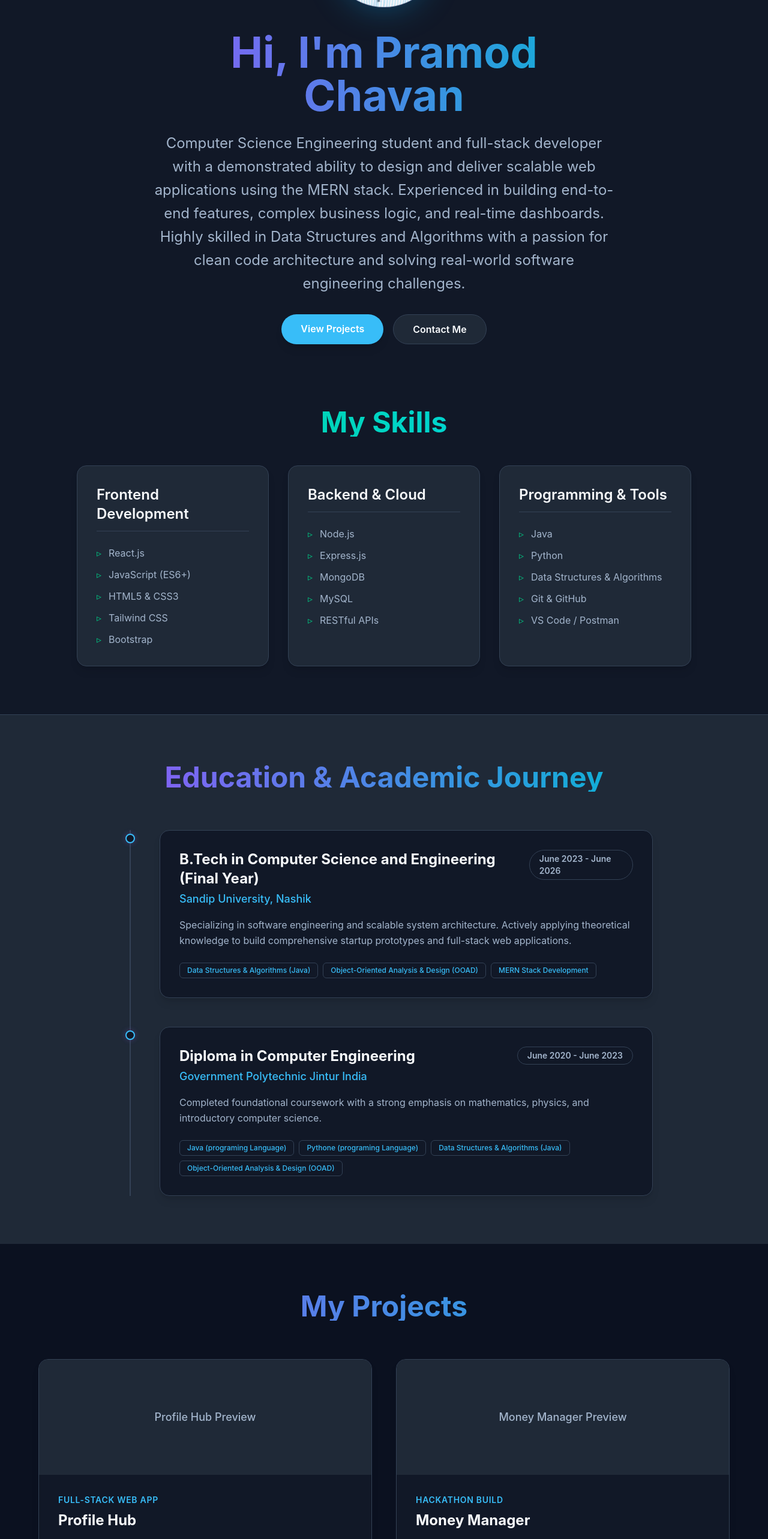
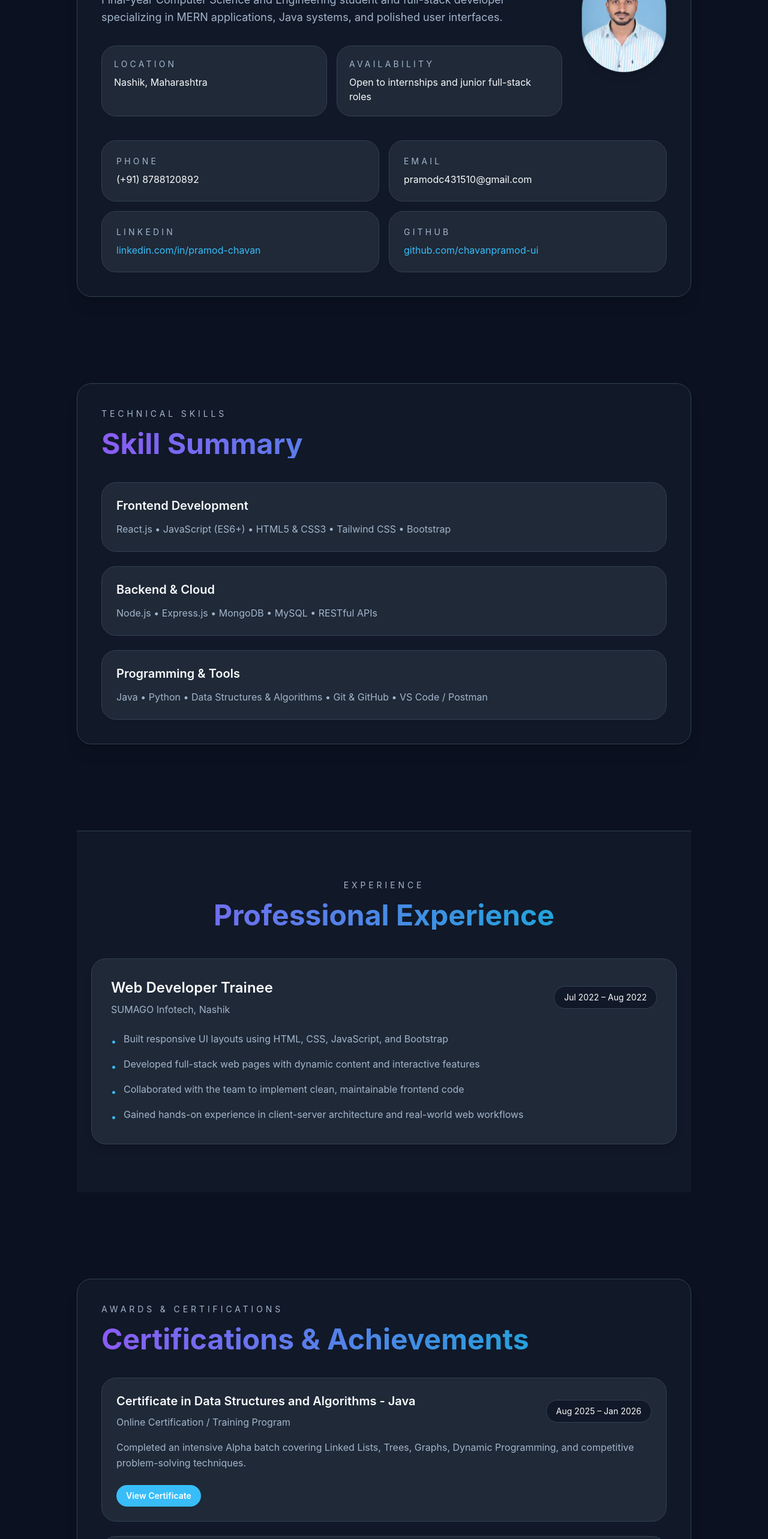
Before and after one commit to chavanpramod-ui/portfolio_frontend, a React (Vite) app: page / in a window 1280 px wide. Shown: the part 200-2766 px from the top of the page at 60% size. Built offline with nearby package versions, Linux system fonts and the light colour scheme.

Commit message:
add info

```diff
--- a/src/App.jsx
+++ b/src/App.jsx
@@ -1,6 +1,8 @@
 import { useEffect, useState } from 'react';
 import Hero from './components/Hero';
 import Skills from './components/Skills';
+import Experience from './components/Experience';
+import Awards from './components/Awards';
 import Education from './components/Education';
 import ProjectGallery from './components/ProjectGallery';
 import Contact from './components/Contact';
@@ -15,7 +17,7 @@ function App() {
   const toggleTheme = () => setTheme((prev) => (prev === 'dark' ? 'light' : 'dark'));
 
   return (
-    <div className="min-h-screen font-sans bg-[var(--page-bg)] text-[var(--text)] transition-colors duration-500">
+    <div className="min-h-screen bg-[var(--page-bg)] text-[var(--text)] transition-colors duration-500 px-6 py-8">
       <div className="fixed right-6 top-6 z-50">
         <button
           onClick={toggleTheme}
@@ -25,11 +27,15 @@ function App() {
         </button>
       </div>
 
-      <Hero />
-      <Skills />
-      <Education />
-      <ProjectGallery />
-      <Contact />
+      <div className="mx-auto max-w-5xl space-y-16">
+        <Hero />
+        <Skills />
+        <Experience />
+        <Awards />
+        <Education />
+        <ProjectGallery />
+        <Contact />
+      </div>
     </div>
   );
 }
--- /dev/null
+++ b/src/components/Awards.jsx
@@ -0,0 +1,58 @@
+const Awards = () => {
+  const awards = [
+    {
+      title: 'Certificate in Data Structures and Algorithms - Java',
+      issuer: 'Online Certification / Training Program',
+      duration: 'Aug 2025 – Jan 2026',
+      details: 'Completed an intensive Alpha batch covering Linked Lists, Trees, Graphs, Dynamic Programming, and competitive problem-solving techniques.',
+      link: 'https://drive.google.com/file/d/1JNxdKf_elMTPSOFfhnVlcKnDU3LNTBoK/view'
+    },
+    {
+      title: 'Full Stack Web Development - MERN',
+      issuer: 'Industry Certification Program',
+      duration: 'Jan 2026 – May 2026',
+      details: 'Earned certification in full-stack MERN development with a focus on responsive UI, REST APIs, database design, and deployment workflows.',
+      link: 'https://drive.google.com/file/d/1LItvdJ0m8NUGxSFkNIvWFwZSGGEmG3Mh/view'
+    }
+  ];
+
+  return (
+    <section id="awards" className="py-20 fade-in-up">
+      <div className="bg-[var(--surface)] border border-[var(--border)] rounded-3xl p-10 shadow-xl">
+        <div className="mb-10">
+          <p className="text-sm uppercase tracking-[0.35em] text-[var(--muted)]">Awards & Certifications</p>
+          <h2 className="text-4xl md:text-5xl font-bold mt-4 gradient-text">Certifications & Achievements</h2>
+        </div>
+
+        <ul className="space-y-6 text-[var(--muted)] leading-relaxed">
+          {awards.map((award, idx) => (
+            <li key={idx} className="rounded-3xl border border-[var(--border)] bg-[var(--surface-2)] p-6">
+              <div className="flex flex-col sm:flex-row sm:items-center sm:justify-between gap-3">
+                <div>
+                  <h3 className="text-xl font-semibold text-[var(--text)]">{award.title}</h3>
+                  <p className="mt-2 text-[var(--muted)]">{award.issuer}</p>
+                </div>
+                <span className="inline-block rounded-full border border-[var(--border)] bg-[var(--surface)] px-4 py-2 text-sm text-[var(--text)]">
+                  {award.duration}
+                </span>
+              </div>
+              <p className="mt-4">{award.details}</p>
+              <div className="mt-6">
+                <a
+                  href={award.link}
+                  target="_blank"
+                  rel="noreferrer"
+                  className="inline-flex items-center rounded-full bg-[var(--accent)] px-4 py-2 text-sm font-semibold text-white hover:bg-[var(--accent-2)] transition"
+                >
+                  View Certificate
+                </a>
+              </div>
+            </li>
+          ))}
+        </ul>
+      </div>
+    </section>
+  );
+};
+
+export default Awards;
--- a/src/components/Education.jsx
+++ b/src/components/Education.jsx
@@ -11,10 +11,10 @@ const Education = () => {
     {
       id: 2,
       degree: "Diploma in Computer Engineering",
-      institution: "Government Polytechnic Jintur India",
+      institution: "Government Polytechnic Jintur, India",
       duration: "June 2020 - June 2023",
       description: "Completed foundational coursework with a strong emphasis on mathematics, physics, and introductory computer science.",
-      highlights: ["Java (programing Language)","Pythone (programing Language)","Data Structures & Algorithms (Java)","Object-Oriented Analysis & Design (OOAD)"]
+      highlights: ["Java", "Python", "Data Structures & Algorithms (Java)", "Object-Oriented Analysis & Design (OOAD)"]
     }
   ];
 
--- /dev/null
+++ b/src/components/Experience.jsx
@@ -0,0 +1,53 @@
+const Experience = () => {
+  const roles = [
+    {
+      title: 'Web Developer Trainee',
+      company: 'SUMAGO Infotech, Nashik',
+      duration: 'Jul 2022 – Aug 2022',
+      highlights: [
+        'Built responsive UI layouts using HTML, CSS, JavaScript, and Bootstrap',
+        'Developed full-stack web pages with dynamic content and interactive features',
+        'Collaborated with the team to implement clean, maintainable frontend code',
+        'Gained hands-on experience in client-server architecture and real-world web workflows'
+      ]
+    }
+  ];
+
+  return (
+    <section id="experience" className="py-20 bg-[var(--surface)] text-[var(--text)] px-6 border-t border-[var(--border)] fade-in-up">
+      <div className="max-w-5xl mx-auto">
+        <div className="mb-12 text-center">
+          <p className="text-sm uppercase tracking-[0.35em] text-[var(--muted)]">Experience</p>
+          <h2 className="text-4xl md:text-5xl font-bold mt-4 gradient-text">Professional Experience</h2>
+        </div>
+
+        <div className="space-y-8">
+          {roles.map((role, index) => (
+            <article key={index} className="bg-[var(--surface-2)] p-8 rounded-3xl border border-[var(--border)] shadow-lg hover:border-[var(--accent)]/40 transition-all duration-300">
+              <div className="flex flex-col md:flex-row md:items-center md:justify-between gap-4 mb-6">
+                <div>
+                  <h3 className="text-2xl font-semibold text-[var(--text)]">{role.title}</h3>
+                  <p className="mt-2 text-[var(--muted)]">{role.company}</p>
+                </div>
+                <span className="inline-block px-4 py-2 text-sm text-[var(--text)] bg-[var(--surface)] border border-[var(--border)] rounded-full">
+                  {role.duration}
+                </span>
+              </div>
+
+              <ul className="space-y-3 text-[var(--muted)] leading-relaxed">
+                {role.highlights.map((item, idx) => (
+                  <li key={idx} className="flex items-start gap-3">
+                    <span className="mt-1 text-[var(--accent)]">•</span>
+                    <span>{item}</span>
+                  </li>
+                ))}
+              </ul>
+            </article>
+          ))}
+        </div>
+      </div>
+    </section>
+  );
+};
+
+export default Experience;
--- a/src/components/Hero.jsx
+++ b/src/components/Hero.jsx
@@ -3,42 +3,54 @@ import profilePic from '../assets/profile.png';
 
 const Hero = () => {
   return (
-    <section id="hero" className="flex flex-col items-center justify-center min-h-screen bg-[var(--surface)] text-[var(--text)] px-6 fade-in-up">
-      <div className="max-w-3xl text-center flex flex-col items-center">
+    <section id="hero" className="fade-in-up">
+      <div className="bg-[var(--surface)] border border-[var(--border)] rounded-3xl p-10 shadow-xl">
+        <div className="flex flex-col xl:flex-row xl:items-center xl:justify-between gap-8">
+          <div className="max-w-3xl">
+            <p className="text-sm uppercase tracking-[0.35em] text-[var(--muted)]">Resume</p>
+            <h1 className="text-5xl md:text-6xl font-extrabold text-[var(--text)] mt-4">Pramod Chavan</h1>
+            <p className="mt-4 text-[var(--muted)] leading-relaxed text-lg">
+              Final-year Computer Science and Engineering student and full-stack developer specializing in MERN applications, Java systems, and polished user interfaces.
+            </p>
+            <div className="mt-8 grid gap-4 sm:grid-cols-2">
+              <div className="rounded-3xl border border-[var(--border)] bg-[var(--surface-2)] p-5">
+                <p className="text-sm uppercase tracking-[0.3em] text-[var(--muted)]">Location</p>
+                <p className="mt-2 text-[var(--text)]">Nashik, Maharashtra</p>
+              </div>
+              <div className="rounded-3xl border border-[var(--border)] bg-[var(--surface-2)] p-5">
+                <p className="text-sm uppercase tracking-[0.3em] text-[var(--muted)]">Availability</p>
+                <p className="mt-2 text-[var(--text)]">Open to internships and junior full-stack roles</p>
+              </div>
+            </div>
+          </div>
 
-        {/* Profile Photo with Glowing Border */}
-        <div className="mb-8 float-slow rounded-full glow-border">
-          <img
-            src={profilePic}
-            alt="Profile"
-            className="w-40 h-40 md:w-48 md:h-48 rounded-full object-cover"
-          />
+          <div className="mx-auto xl:mx-0 rounded-full overflow-hidden border border-[var(--border)] w-44 h-44 shadow-lg">
+            <img
+              src={profilePic}
+              alt="Profile"
+              className="w-full h-full object-cover"
+            />
+          </div>
         </div>
 
-        {/* Glowing Gradient Headline */}
-        <h1 className="text-5xl md:text-7xl font-bold mb-6 gradient-text">
-          Hi, I'm Pramod Chavan
-        </h1>
-
-        {/* Introduction Subtitle */}
-        <p className="text-xl md:text-2xl text-[var(--muted)] mb-8 leading-relaxed max-w-3xl">
-          Computer Science Engineering student and full-stack developer with a demonstrated ability to design and deliver scalable web
-applications using the MERN stack. Experienced in building end-to-end features, complex business logic, and real-time
-dashboards. Highly skilled in Data Structures and Algorithms with a passion for clean code architecture and solving real-world
-software engineering challenges.
-
-        </p>
-
-        {/* Call to Action Buttons */}
-        <div className="flex flex-col sm:flex-row gap-4 justify-center">
-          <a href="#projects" className="px-8 py-3 bg-[var(--accent)] hover:brightness-110 text-white rounded-full font-semibold transition-all transform hover:scale-105 shadow-lg shadow-[0_0_30px_rgba(139,92,246,0.35)]">
-            View Projects
-          </a>
-          <a href="#contact" className="px-8 py-3 bg-[var(--surface-2)] hover:bg-[var(--surface)] border border-[var(--border)] rounded-full font-semibold transition-all transform hover:scale-105 text-[var(--text)]">
-            Contact Me
-          </a>
+        <div className="mt-10 grid gap-4 md:grid-cols-2">
+          <div className="rounded-3xl border border-[var(--border)] bg-[var(--surface-2)] p-6">
+            <p className="text-sm uppercase tracking-[0.3em] text-[var(--muted)]">Phone</p>
+            <p className="mt-2 text-[var(--text)]">(+91) 8788120892</p>
+          </div>
+          <div className="rounded-3xl border border-[var(--border)] bg-[var(--surface-2)] p-6">
+            <p className="text-sm uppercase tracking-[0.3em] text-[var(--muted)]">Email</p>
+            <p className="mt-2 text-[var(--text)]">pramodc431510@gmail.com</p>
+          </div>
+          <div className="rounded-3xl border border-[var(--border)] bg-[var(--surface-2)] p-6">
+            <p className="text-sm uppercase tracking-[0.3em] text-[var(--muted)]">LinkedIn</p>
+            <p className="mt-2 text-[var(--accent)]">linkedin.com/in/pramod-chavan</p>
+          </div>
+          <div className="rounded-3xl border border-[var(--border)] bg-[var(--surface-2)] p-6">
+            <p className="text-sm uppercase tracking-[0.3em] text-[var(--muted)]">GitHub</p>
+            <p className="mt-2 text-[var(--accent)]">github.com/chavanpramod-ui</p>
+          </div>
         </div>
-
       </div>
     </section>
   );
--- a/src/components/ProjectGallery.jsx
+++ b/src/components/ProjectGallery.jsx
@@ -39,53 +39,54 @@ const ProjectGallery = () => {
     <section id="projects" className="py-20 bg-[var(--page-bg)] text-[var(--text)] px-6 fade-in-up">
       <div className="max-w-6xl mx-auto">
 
-        <h2 className="text-4xl md:text-5xl font-bold text-center mb-16 gradient-text">
+        <h2 className="text-4xl md:text-5xl font-bold text-center mb-6 gradient-text">
          My Projects
         </h2>
+
+        <div className="max-w-3xl mx-auto text-center mb-12 text-[var(--muted)] leading-relaxed">
+          <p>
+            A selection of web applications demonstrating real-world MERN development, responsive UI design, and data-driven functionality.
+            These projects showcase full-stack implementation, API integration, and polished user experiences.
+          </p>
+        </div>
+
+        <div className="grid grid-cols-1 md:grid-cols-3 gap-4 mb-12">
+          <div className="rounded-3xl border border-[var(--border)] bg-[var(--surface)] p-6 shadow-sm">
+            <p className="text-sm uppercase tracking-[0.3em] text-[var(--muted)] mb-3">Focus</p>
+            <p className="text-xl font-semibold text-[var(--text)]">MERN Stack</p>
+          </div>
+          <div className="rounded-3xl border border-[var(--border)] bg-[var(--surface)] p-6 shadow-sm">
+            <p className="text-sm uppercase tracking-[0.3em] text-[var(--muted)] mb-3">Feature</p>
+            <p className="text-xl font-semibold text-[var(--text)]">Real-Time Interaction</p>
+          </div>
+          <div className="rounded-3xl border border-[var(--border)] bg-[var(--surface)] p-6 shadow-sm">
+            <p className="text-sm uppercase tracking-[0.3em] text-[var(--muted)] mb-3">Outcome</p>
+            <p className="text-xl font-semibold text-[var(--text)]">Polished UI</p>
+          </div>
+        </div>
 
         {/* Project Grid */}
         <div className="grid grid-cols-1 md:grid-cols-2 gap-10">
           {projects.map((project, index) => (
             <div
               key={index}
-              className="bg-[var(--surface)] rounded-2xl overflow-hidden border border-[var(--border)] hover:border-[var(--accent)]/50 transition-all duration-300 hover:-translate-y-2 shadow-lg group fade-in-up"
+              className="bg-[var(--surface)] rounded-3xl border border-[var(--border)] p-8 shadow-lg hover:border-[var(--accent)]/50 transition-all duration-300 group fade-in-up"
             >
-              {/* Image Placeholder (You can replace this with an actual <img> tag later) */}
-              <div className="h-48 bg-[var(--surface-2)] flex items-center justify-center group-hover:bg-[var(--surface)] transition-colors">
-                 <span className="text-[var(--muted)] font-medium text-lg">{project.title} Preview</span>
+              <div className="mb-4 flex flex-col gap-3 sm:flex-row sm:items-center sm:justify-between">
+                <span className="text-[var(--accent)] text-sm font-semibold uppercase tracking-[0.2em]">{project.type}</span>
+                <span className="text-sm text-[var(--muted)]">{project.tech.join(' • ')}</span>
               </div>
 
-              {/* Card Content */}
-              <div className="p-8">
-                <span className="text-[var(--accent)] text-sm font-semibold tracking-wider uppercase mb-2 block">
-                  {project.type}
-                </span>
-                <h3 className="text-2xl font-bold mb-3 text-[var(--text)]">{project.title}</h3>
-                <p className="text-[var(--muted)] mb-6 leading-relaxed">
-                  {project.description}
-                </p>
+              <h3 className="text-2xl font-semibold mb-3 text-[var(--text)]">{project.title}</h3>
+              <p className="text-[var(--muted)] mb-6 leading-relaxed">{project.description}</p>
 
-                {/* Tech Stack Tags */}
-                <div className="flex flex-wrap gap-2 mb-8">
-                  {project.tech.map((tech, i) => (
-                    <span
-                      key={i}
-                      className="px-3 py-1 bg-[var(--surface)] border border-[var(--border)] rounded-full text-xs font-medium text-[var(--text)]"
-                    >
-                      {tech}
-                    </span>
-                  ))}
-                </div>
-
-                {/* Action Buttons */}
-                <div className="flex gap-4">
-                  <a href={project.github} className="flex-1 text-center py-2 bg-[var(--surface-2)] hover:bg-[var(--surface)] rounded-lg text-sm font-semibold text-[var(--text)] transition-colors">
-                    GitHub
-                  </a>
-                  <a href={project.live} className="flex-1 text-center py-2 bg-[var(--accent)] hover:brightness-110 rounded-lg text-sm font-semibold text-white transition-colors">
-                    Live Demo
-                  </a>
-                </div>
+              <div className="flex gap-4 flex-wrap">
+                <a href={project.github} className="px-4 py-2 rounded-full border border-[var(--border)] bg-[var(--surface-2)] text-sm font-medium text-[var(--text)] hover:border-[var(--accent)] hover:text-[var(--accent)] transition">
+                  GitHub
+                </a>
+                <a href={project.live} className="px-4 py-2 rounded-full bg-[var(--accent)] text-sm font-medium text-white hover:bg-[var(--accent-2)] transition">
+                  Live Demo
+                </a>
               </div>
             </div>
           ))}
--- a/src/components/Skills.jsx
+++ b/src/components/Skills.jsx
@@ -15,39 +15,21 @@ const Skills = () => {
   ];
 
   return (
-    <section className="py-20 bg-[var(--surface)] text-[var(--text)] px-6">
-      <div className="max-w-5xl mx-auto">
+    <section id="skills" className="py-20 fade-in-up">
+      <div className="bg-[var(--surface)] border border-[var(--border)] rounded-3xl p-10 shadow-xl">
+        <div className="mb-10">
+          <p className="text-sm uppercase tracking-[0.35em] text-[var(--muted)]">Technical Skills</p>
+          <h2 className="text-4xl md:text-5xl font-bold mt-4 gradient-text">Skill Summary</h2>
+        </div>
 
-        {/* Section Header */}
-        <h2 className="text-4xl md:text-5xl font-bold text-center mb-12 text-transparent bg-clip-text bg-linear-to-r from-emerald-400 to-cyan-400">
-         My Skills
-        </h2>
-
-        {/* Skills Grid */}
-        <div className="grid grid-cols-1 md:grid-cols-3 gap-8">
+        <div className="space-y-6">
           {skillCategories.map((category, index) => (
-            <div
-              key={index}
-              className="bg-[var(--surface-2)] p-8 rounded-2xl border border-[var(--border)] shadow-lg hover:border-emerald-500/50 transition-all duration-300 hover:-translate-y-2"
-            >
-              <h3 className="text-2xl font-semibold mb-6 text-[var(--text)] border-b border-[var(--border)] pb-3">
-                {category.title}
-              </h3>
-              <ul className="space-y-3 flex flex-col">
-                {category.skills.map((skill, skillIndex) => (
-                  <li
-                    key={skillIndex}
-                    className="flex items-center text-[var(--muted)] hover:text-[var(--accent-2)] transition-colors"
-                  >
-                    <span className="mr-3 text-emerald-500">▹</span>
-                    {skill}
-                  </li>
-                ))}
-              </ul>
+            <div key={index} className="rounded-3xl border border-[var(--border)] bg-[var(--surface-2)] p-6">
+              <h3 className="text-xl font-semibold text-[var(--text)] mb-3">{category.title}</h3>
+              <p className="text-[var(--muted)] leading-relaxed">{category.skills.join(' • ')}</p>
             </div>
           ))}
         </div>
-
       </div>
     </section>
   );
```
